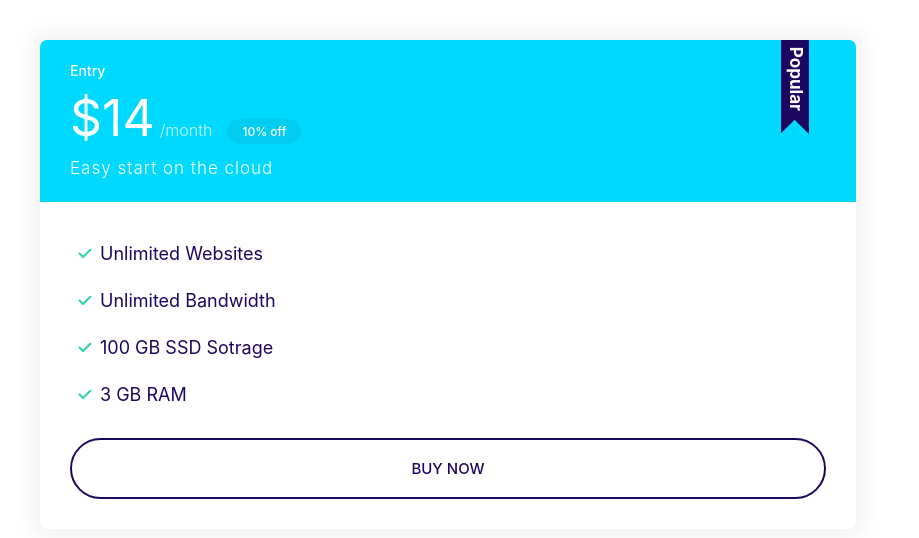
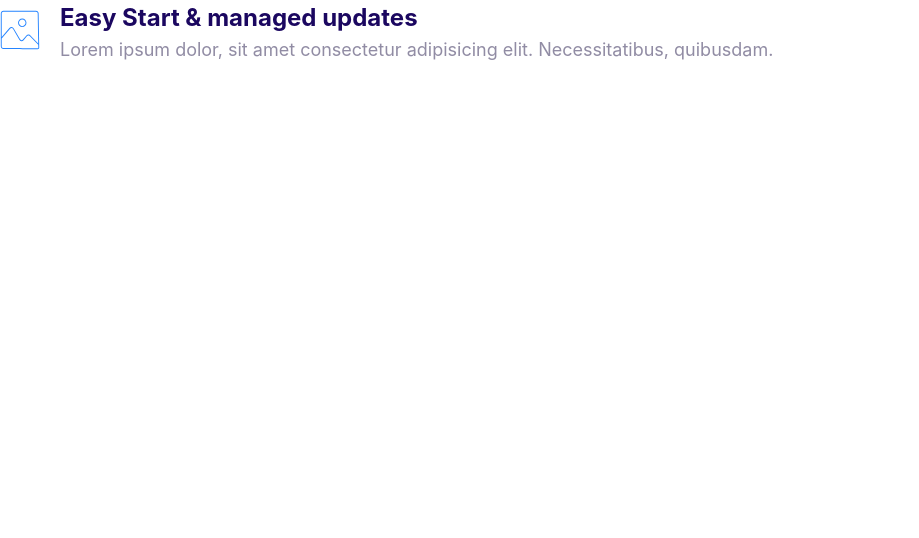
Before and after one commit to kurtice/moshify, a plain HTML site: page index.html in a window 1280 px wide. Shown: the whole page, without its empty margins (0-919 px from the left). Drawn offline with Linux system fonts and the light colour scheme.

Commit message:
Build media component.

```diff
--- a/css/styles.css
+++ b/css/styles.css
@@ -367,3 +367,20 @@ a {
     font-size: 1.7rem;
   }
 }
+
+/* Medias */
+.media {
+  display: inline-flex;
+}
+
+.media__title {
+  margin: 0;
+}
+
+.media__body {
+  margin: 0 2rem;
+}
+
+.media__image {
+  margin-top: 1rem;
+}
--- a/index.html
+++ b/index.html
@@ -9,26 +9,18 @@
     <link rel="stylesheet" href="./css/styles.css" />
   </head>
   <body>
-    <div style="width: 70%; padding: 4rem">
-      <div class="plan plan--popular">
-        <div class="card card--secondary">
-          <header class="card__header">
-            <h3 class="plan__name">Entry</h3>
-            <span class="plan__price">$14</span>
-            <span class="plan__billing-cycle">/month</span>
-            <span class="badge badge--secondary badge--small">10% off</span>
-            <span class="plan__description">Easy start on the cloud</span>
-          </header>
-          <div class="card__body">
-            <ul class="list list--tick">
-              <li class="list__item">Unlimited Websites</li>
-              <li class="list__item">Unlimited Bandwidth</li>
-              <li class="list__item">100 GB SSD Sotrage</li>
-              <li class="list__item">3 GB RAM</li>
-            </ul>
-            <button class="btn btn--outline btn--block">Buy Now</button>
-          </div>
-        </div>
+    <div class="media">
+      <div class="media__image">
+        <svg class="icon icon--primary">
+          <use xlink:href="images/sprite.svg#snap"></use>
+        </svg>
+      </div>
+      <div class="media__body">
+        <h3 class="media__title">Easy Start & managed updates</h3>
+        <p>
+          Lorem ipsum dolor, sit amet consectetur adipisicing elit.
+          Necessitatibus, quibusdam.
+        </p>
       </div>
     </div>
   </body>
```
Also changed, not shown: components/medias.html (added, +14 -0 lines).
